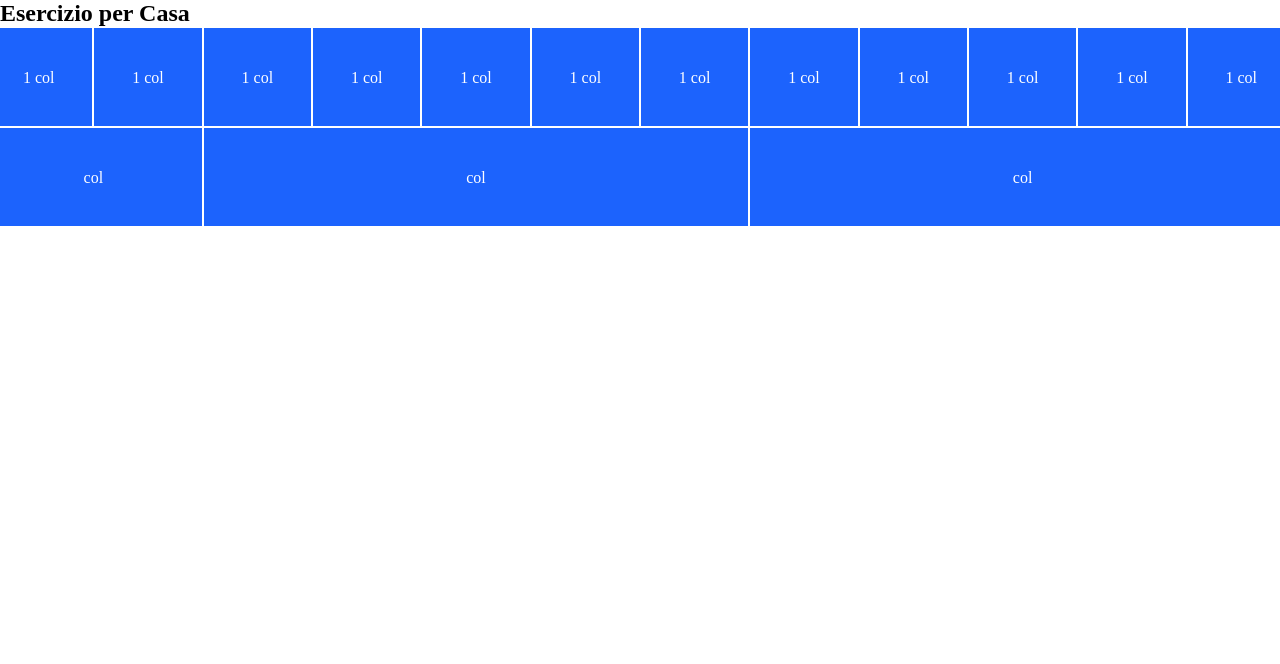
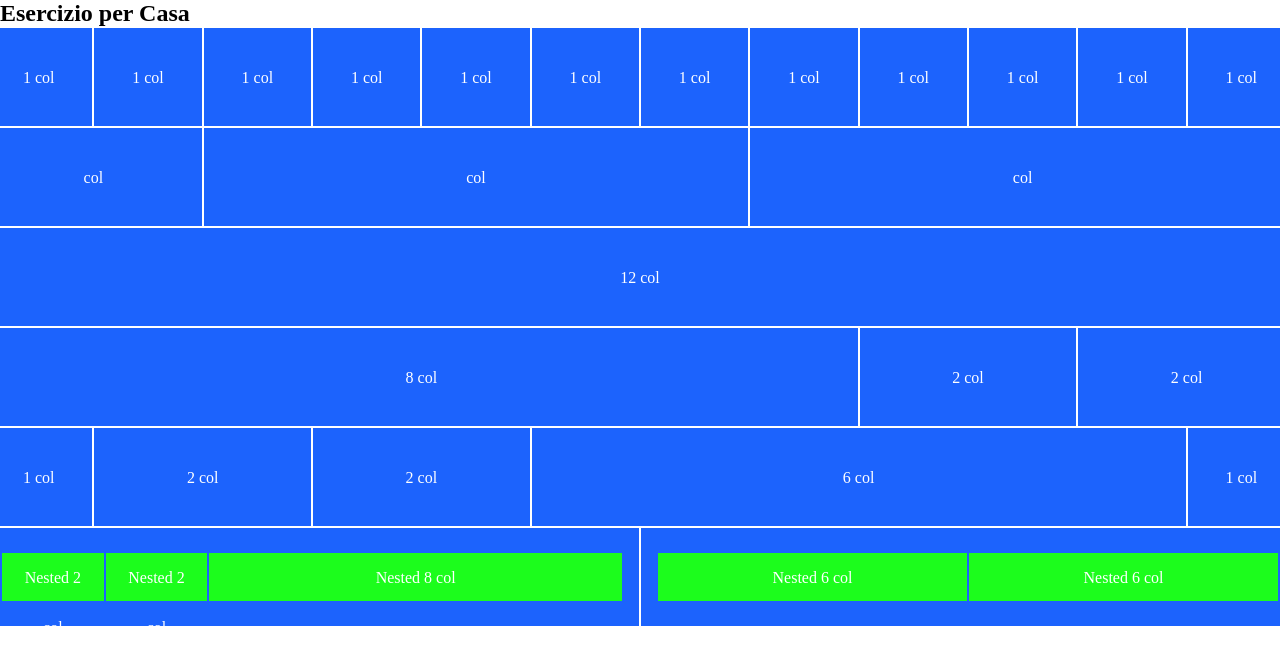
Before and after one commit to aciernoantonio/html-css-12bool, a plain HTML site: page index.html in a window 1280 px wide. Drawn offline with Linux system fonts and the light colour scheme.

Commit message:
add first section rows

```diff
--- a/assets/css/12bool.css
+++ b/assets/css/12bool.css
@@ -11,9 +11,17 @@
     height: 100px;
   }
 
+  .debug [class^="nested"] {
+    background-color: rgb(28, 253, 28);
+    border: 1px solid rgb(28, 99, 253);
+    height: 50px;
+  }
+
   /* Utility */
-  .flex {
+  .flex_center {
     display: flex;
+    justify-content: center;
+    align-items: center;
   }
 
   .white{
@@ -25,6 +33,17 @@
  .align_center{
     line-height: 100px;
     text-align: center;
+ }
+
+ .nested_center{
+    line-height: 50px;
+    text-align: center;
+ }
+
+ /* Spaces */
+
+ .mt-2{
+     margin-top: 2rem;
  }
 
   /* Grid structure */
@@ -40,12 +59,20 @@
     padding: 0 1rem;
   }
 
+  [class^="nested"] {
+    padding: 0 1rem;
+  }
+
 
   [class*="col-"] {
     flex: 0 0 auto;
   }
 
-  .col {
+  [class*="nested"] {
+    flex: 0 0 auto;
+  }
+
+  .col{
     flex-grow: 1;
     flex-basis: 0;
     max-width: 100%;
@@ -156,3 +183,65 @@
   .col_offset_11 {
     margin-left: calc((100% / 12) * 11);
   }
+
+  /* Nested */
+
+  .nested_1 {
+    flex-basis: calc((100% / 12) * 1);
+    max-width: calc((100% / 12) * 1);
+  }
+
+  .nested_2 {
+    flex-basis: calc((100% / 12) * 2);
+    max-width: calc((100% / 12) * 2);
+  }
+
+  .nested_3 {
+    flex-basis: calc((100% / 12) * 3);
+    max-width: calc((100% / 12) * 3);
+  }
+
+  .nested_4 {
+    flex-basis: calc((100% / 12) * 4);
+    max-width: calc((100% / 12) * 4);
+  }
+
+  .nested_5 {
+    flex-basis: calc((100% / 12) * 5);
+    max-width: calc((100% / 12) * 5);
+  }
+
+  .nested_6 {
+    flex-basis: 50%;
+    max-width: 50%;
+  }
+
+  .nested_7 {
+    flex-basis: calc((100% / 12) *7);
+    max-width: calc((100% / 12) * 7);
+  }
+
+  .nested_8 {
+    flex-basis: calc((100% / 12) * 8);
+    max-width: calc((100% / 12) * 8);
+  }
+
+  .nested_9 {
+    flex-basis: calc((100% / 12) * 9);
+    max-width: calc((100% / 12) * 9);
+  }
+
+  .nested_10 {
+    flex-basis: calc((100% / 12) * 10);
+    max-width: calc((100% / 12) * 10);
+  }
+
+  .nested_11 {
+    flex-basis: calc((100% / 12) * 11);
+    max-width: calc((100% / 12) * 11);
+  }
+
+  .nested_12 {
+    flex-basis: 100%;
+    max-width: 100%;
+  }
--- a/index.html
+++ b/index.html
@@ -39,6 +39,49 @@
 
         </div>
 
+        <div class="row align_center">
+
+            <div class="col_12">12 col</div>
+
+        </div>
+
+        <div class="row align_center">
+
+            <div class="col_8">8 col</div>
+            <div class="col_2">2 col</div>
+            <div class="col_2">2 col</div>
+
+        </div>
+
+        <div class="row align_center">
+
+            <div class="col_1">1 col</div>
+            <div class="col_2">2 col</div>
+            <div class="col_2">2 col</div>
+            <div class="col_6">6 col</div>
+            <div class="col_1">1 col</div>
+
+        </div>
+
+        <div class="row">
+
+            <div class="col_6 flex_center nested_center">
+
+                <div class="nested_2">Nested 2 col</div>
+                <div class="nested_2">Nested 2 col</div>
+                <div class="nested_8">Nested 8 col</div>
+
+            </div>
+
+            <div class="col_6 flex_center nested_center">
+
+                <div class="nested_6">Nested 6 col</div>
+                <div class="nested_6">Nested 6 col</div>
+
+            </div>
+
+        </div>
+
     </div>
 
 
```
